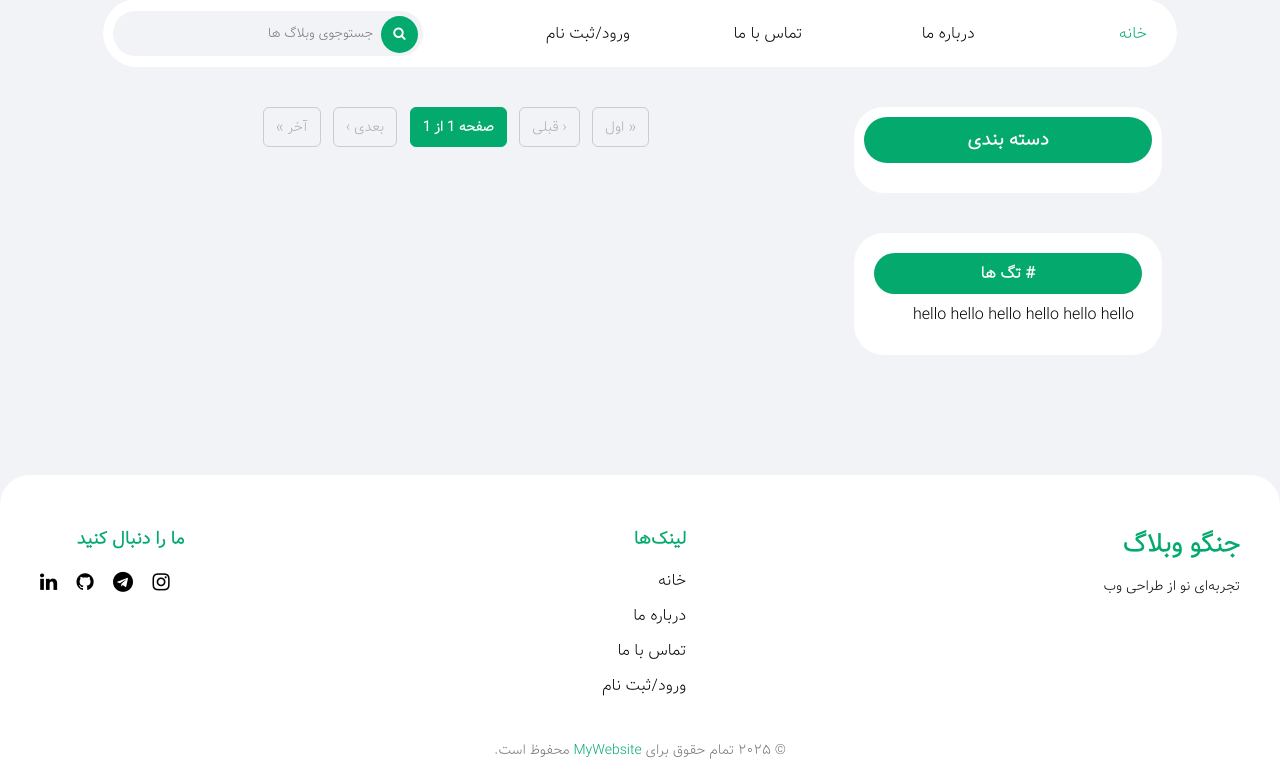
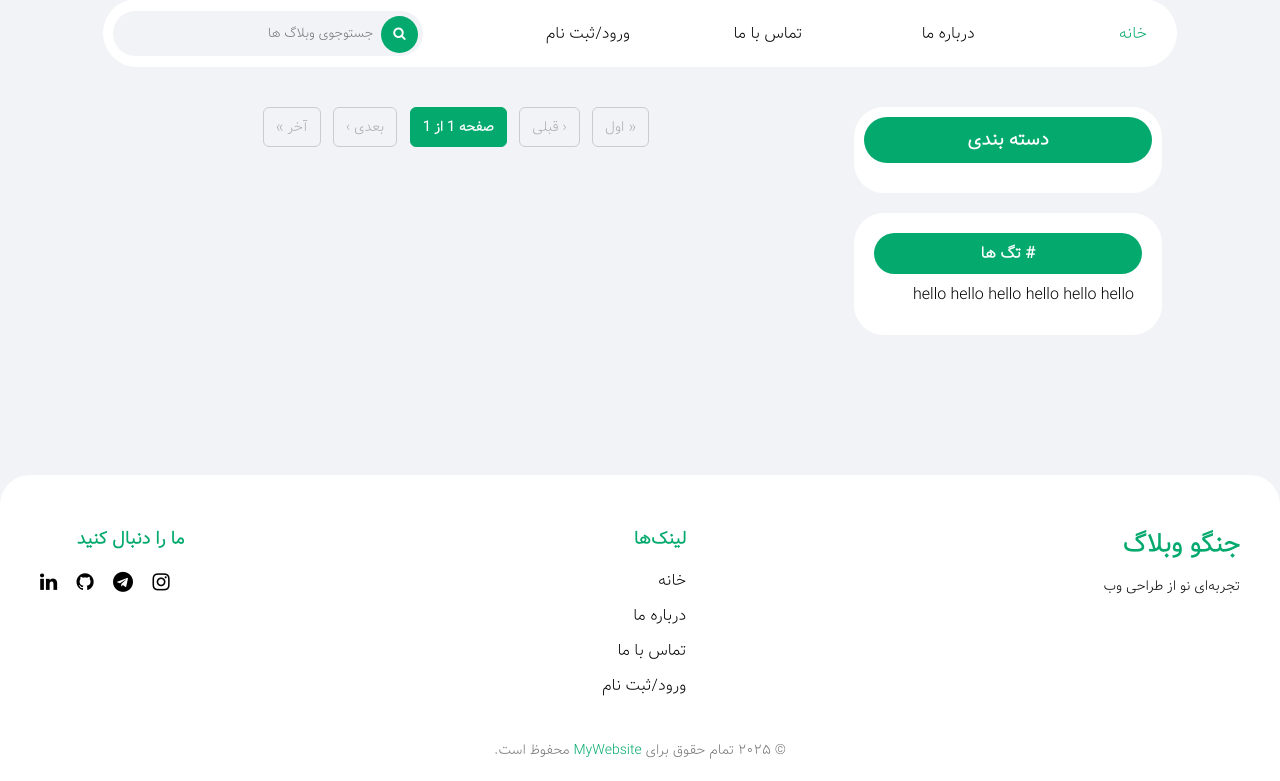
Before and after one commit to mr-dargi/djangoblog, a Django app: page / in a window 1280 px wide. Shown: the part 165-946 px from the top of the page. Run offline with Django 5.2, Linux system fonts and the light colour scheme; data that the repository does not hold is empty.

Commit message:
fix(style): change tags gird-area

```diff
--- a/static/css/styles.css
+++ b/static/css/styles.css
@@ -1225,7 +1225,7 @@ details[open] .chev {
     }
 
     .tags {
-        grid-area: 3 / 1 / span 1 / span 2;
+        grid-area: 2 / 1 / span 1 / span 2;
     }
 
     #mobile-searchbar {
```
